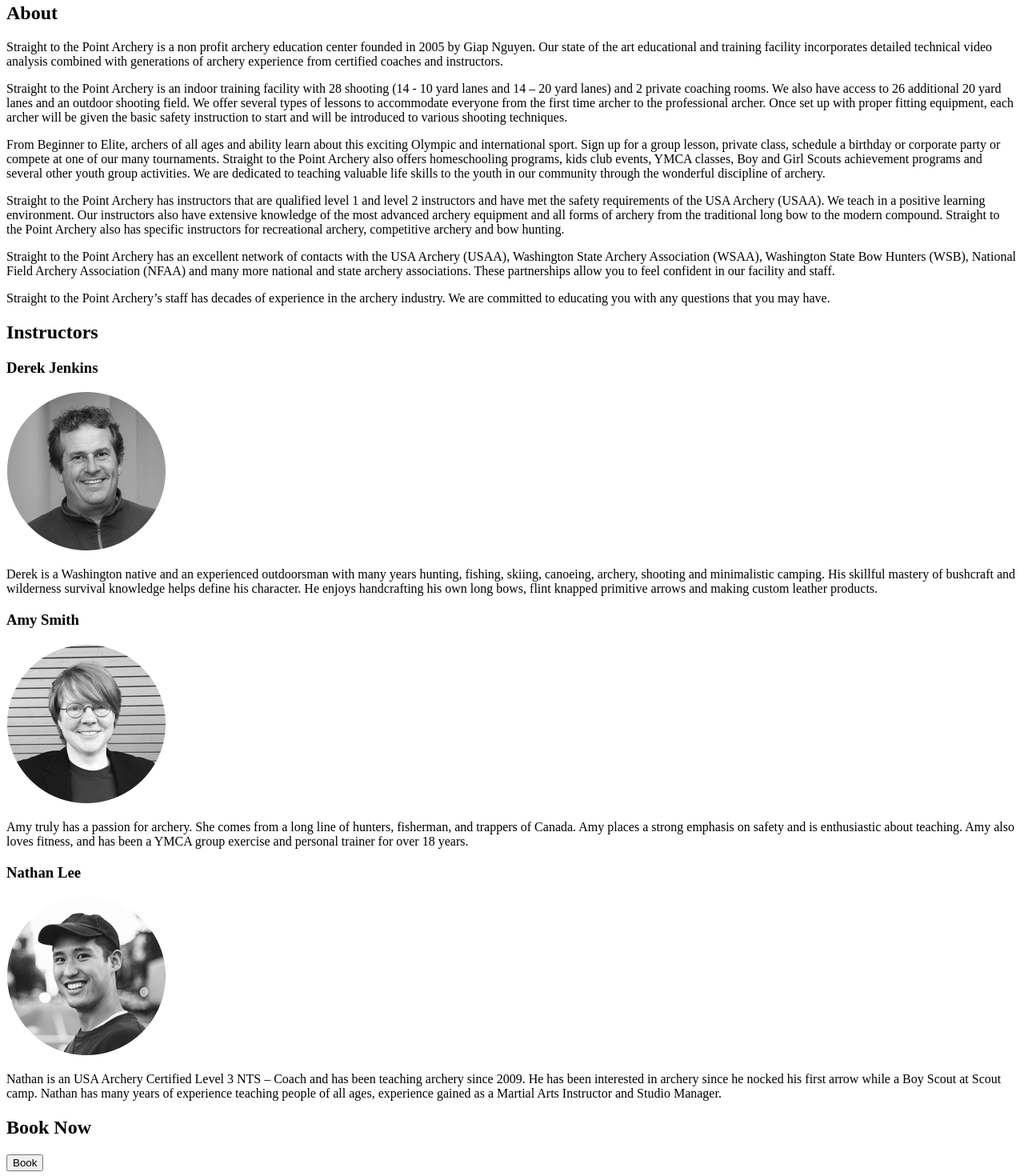
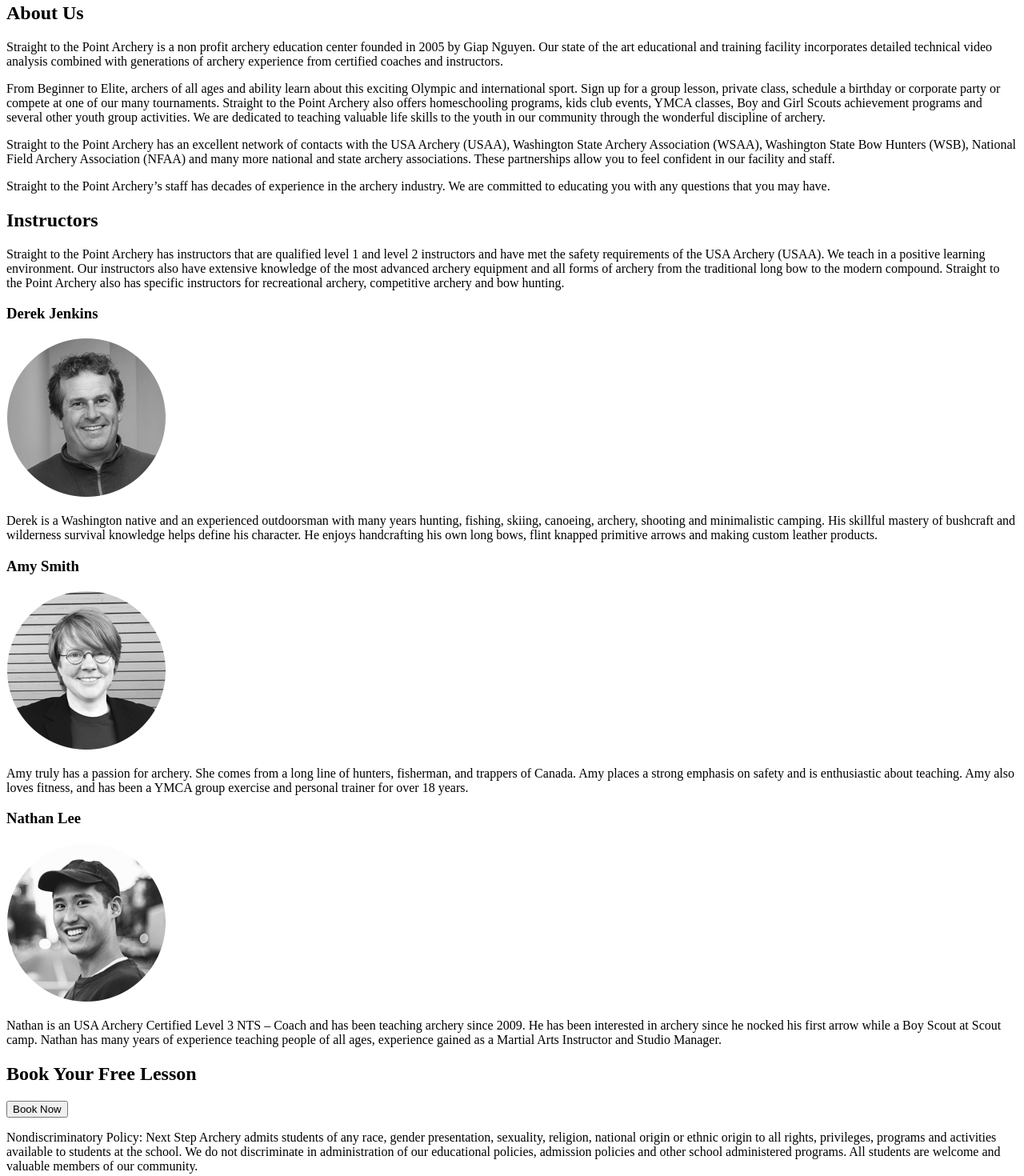
Before and after one commit to cahern86/archery-website, a plain HTML site: page about.html in a window 1280 px wide. Shown: the part 113-1583 px from the top of the page at 80% size. Drawn offline with Linux system fonts and the light colour scheme.

Commit message:
Rearranged content

```diff
--- a/about.html
+++ b/about.html
@@ -14,16 +14,15 @@
       </ul>
     </nav>
     <section>
-      <h1>About</h1>
+      <h1>About Us</h1>
         <p>Straight to the Point Archery is a non profit archery education center founded in 2005 by Giap Nguyen.  Our state of the art educational and training facility incorporates detailed technical video analysis combined with generations of archery experience from certified coaches and instructors.</p>
-        <p>Straight to the Point Archery is an indoor training facility with  28 shooting (14 -  10 yard lanes and 14 – 20 yard lanes) and 2 private coaching rooms. We also have access to 26  additional  20 yard lanes  and an outdoor shooting field.  We offer several types of lessons to accommodate everyone from the first time archer to the professional archer. Once set up with proper fitting equipment, each archer will be given the basic safety instruction to start and will be introduced to various shooting techniques.</p>
         <p>From Beginner to Elite, archers of all ages and ability learn about this exciting Olympic and international sport. Sign up for a group lesson, private class, schedule a birthday or corporate party or compete at one of our many tournaments.  Straight to the Point Archery also offers homeschooling programs, kids club events, YMCA classes, Boy and Girl Scouts achievement programs and several other youth group activities. We are dedicated to teaching valuable life skills to the youth in our community through the wonderful discipline of archery.</p>
-        <p>Straight to the Point Archery has instructors that are qualified level 1 and level 2 instructors and have met the safety requirements of the USA Archery (USAA). We teach in a positive learning environment.  Our instructors also have extensive knowledge of the most advanced archery equipment and all forms of archery from the traditional long bow to the modern compound.  Straight to the Point Archery also has specific instructors for recreational archery, competitive archery and bow hunting.</p>
         <p>Straight to the Point Archery has an excellent network of contacts with the USA Archery (USAA), Washington State Archery Association (WSAA), Washington State Bow Hunters (WSB), National Field Archery Association (NFAA) and many more national and state archery associations. These partnerships allow you to feel confident in our facility and staff.</p>
         <p>Straight to the Point Archery’s staff has decades of experience in the archery industry. We are committed to educating you with any questions that you may have.</p>
     </section>
     <section>
       <h2>Instructors</h2>
+        <p>Straight to the Point Archery has instructors that are qualified level 1 and level 2 instructors and have met the safety requirements of the USA Archery (USAA). We teach in a positive learning environment.  Our instructors also have extensive knowledge of the most advanced archery equipment and all forms of archery from the traditional long bow to the modern compound.  Straight to the Point Archery also has specific instructors for recreational archery, competitive archery and bow hunting.</p>
       <h3>Derek Jenkins</h3>
         <img src="images/derek-jenkins.png" width="200" alt="Picture of Derek Jenkins">
         <p>Derek is a Washington native and an experienced outdoorsman with many years hunting, fishing, skiing, canoeing, archery, shooting and minimalistic camping. His skillful mastery of bushcraft and wilderness survival knowledge helps define his character. He enjoys handcrafting his own long bows, flint knapped primitive arrows and making custom leather products.</p>
@@ -35,8 +34,8 @@
         <p>Nathan is an USA Archery Certified Level 3 NTS – Coach and has been teaching archery since 2009. He has been interested in archery since he nocked his first arrow while a Boy Scout at Scout camp. Nathan has many years of experience teaching people of all ages, experience gained as a Martial Arts Instructor and Studio Manager.</p>
     </section>
     <aside>
-      <h2>Book Now</h2>
-      <button>Book</button>
+      <h2>Book Your Free Lesson</h2>
+      <button>Book Now</button>
     </aside>
   <footer>
     <p>Nondiscriminatory Policy:
```
Lines whose indentation alone changed are shown as unchanged.
